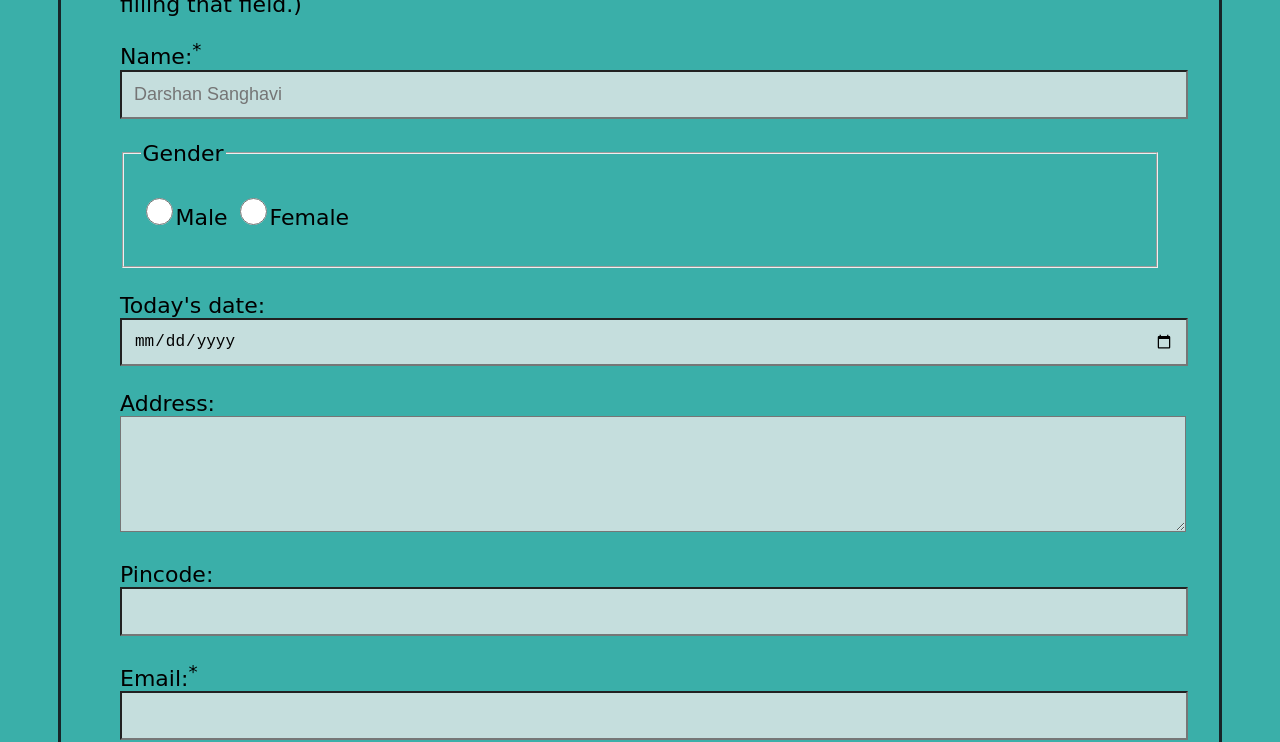
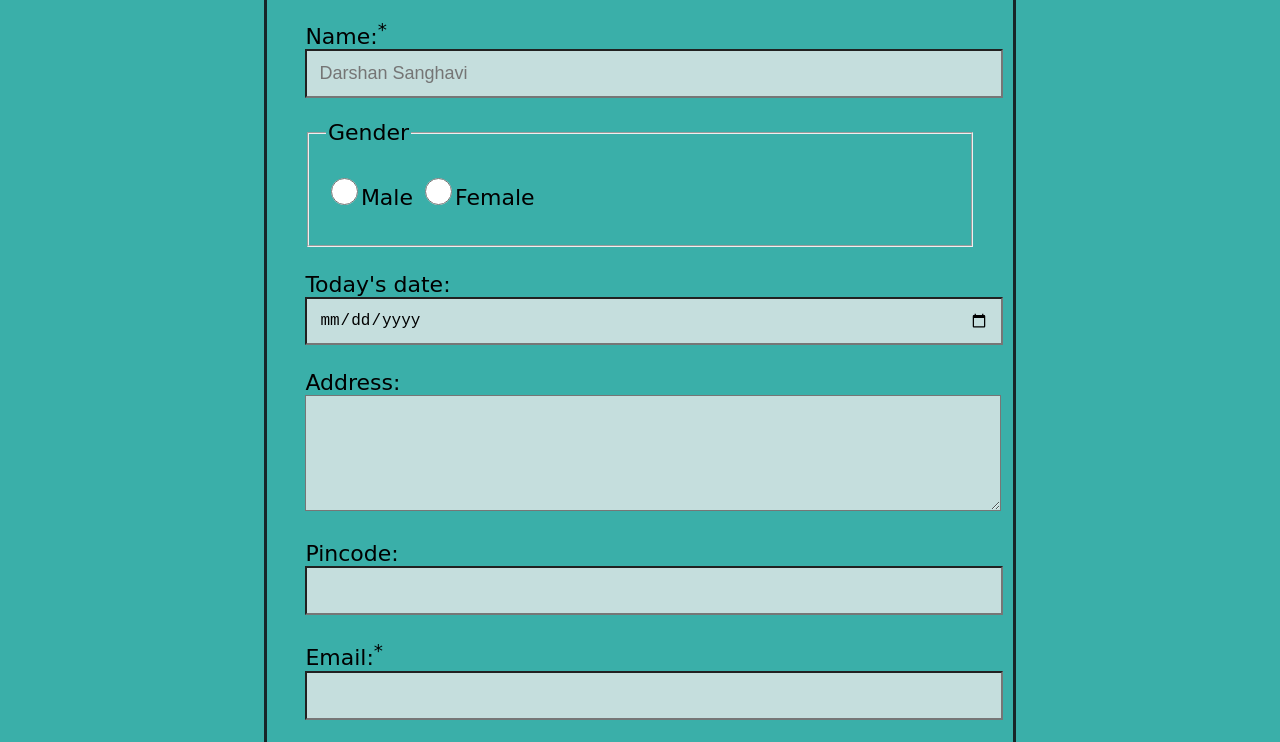
Before and after one commit to darshansanghavi633/Contact_me_form, a plain HTML site: page index.html in a window 1280 px wide. Shown: the part 385-1127 px from the top of the page. Drawn offline with Linux system fonts and the light colour scheme.

Commit message:
Making UI better

```diff
--- a/index.html
+++ b/index.html
@@ -13,6 +13,8 @@
     }
     html{
         padding: 50px;
+        padding-left: 20%;
+        padding-right: 20%;
     }
     body{
         background-color: #3aafa9;
```
